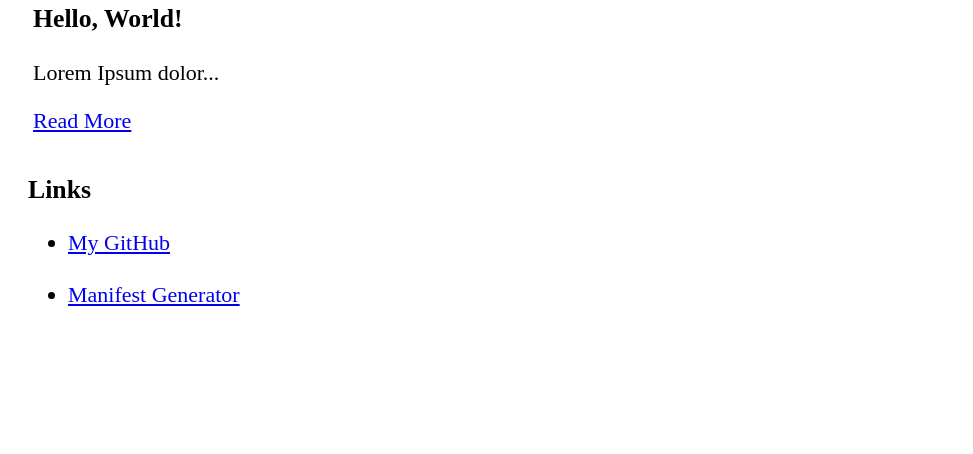
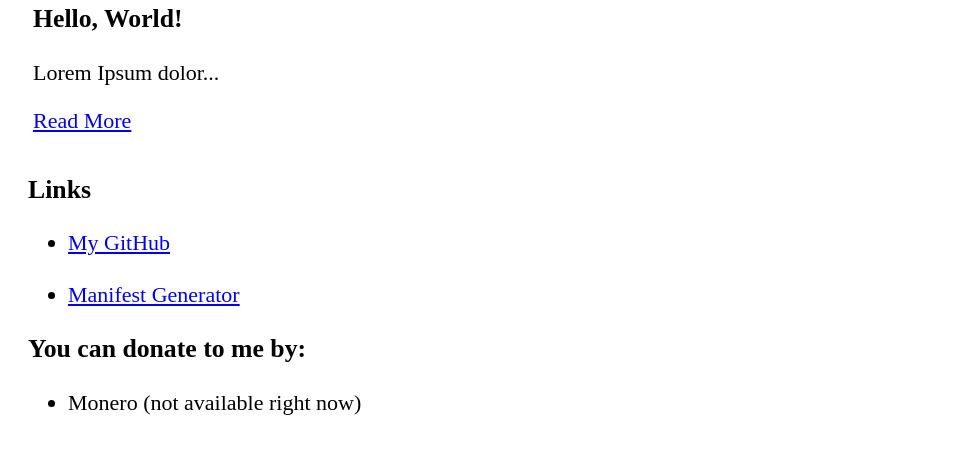
Before and after one commit to tsogt-erdene-enkh/tsogt-erdene-enkh.github.io, a plain HTML site: page index.html in a window 1280 px wide. Shown: the part 318-772 px from the top of the page, without its empty margins (0-973 px from the left). Drawn offline with Linux system fonts and the light colour scheme.

Commit message:
Added a new section and added folders for future stuff

```diff
--- a/index.html
+++ b/index.html
@@ -4,7 +4,7 @@
     <meta charset="UTF-8">
     <meta name="viewport" content="width=device-width, initial-scale=1.0">
     <link rel="stylesheet" href="style.css">
-    <title>Document</title>
+    <title>Tony's Blog</title>
     <script src="header.js"></script>
 </head>
 
@@ -30,6 +30,12 @@
                     <li><a href="#">Manifest Generator</a></li>
                 </ul>
             </div>
+            <div class="donate">
+                <h3>You can donate to me by:</h3>
+                <ul>
+                    <li>Monero (not available right now)</li>
+                </ul>
+            </div>
         </div>
         <div class="content">
             <div id="article1" class="article">
```
Also changed, not shown: pages/lua-manifest/index.html (added).
